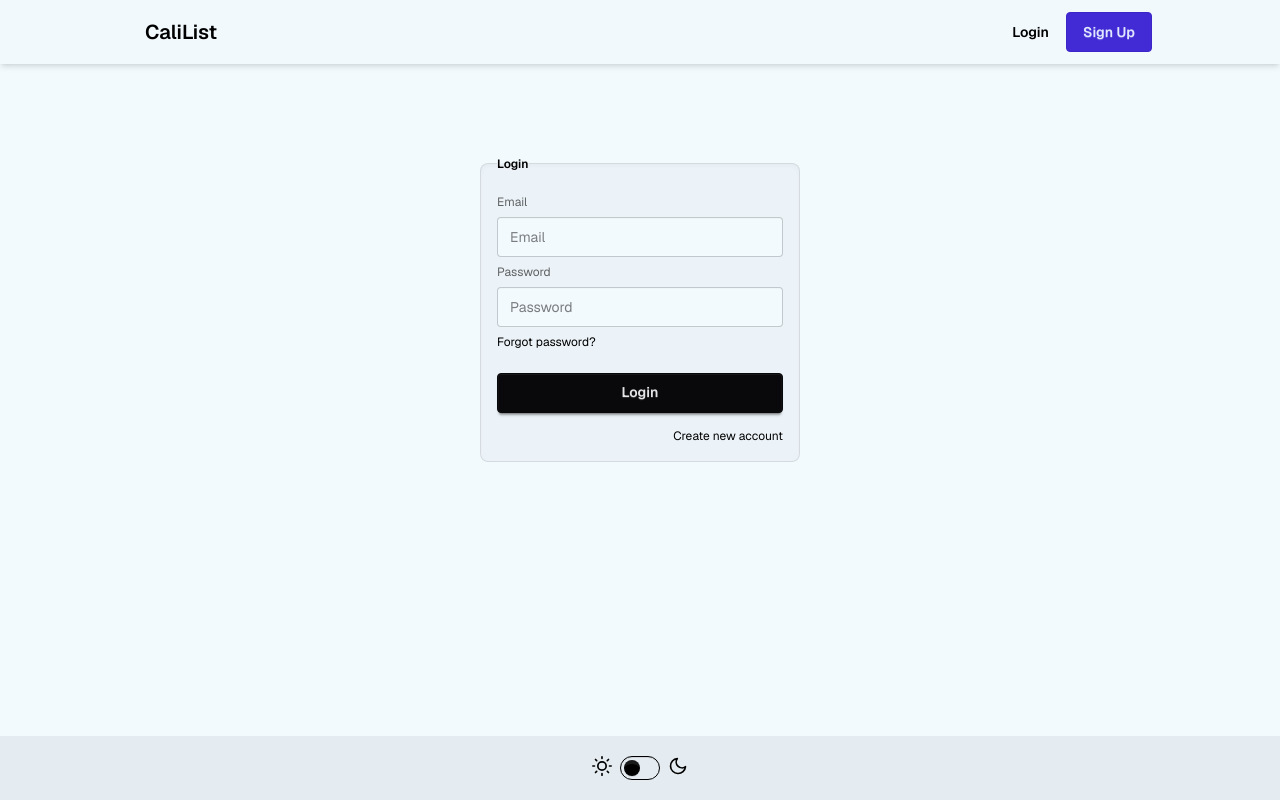
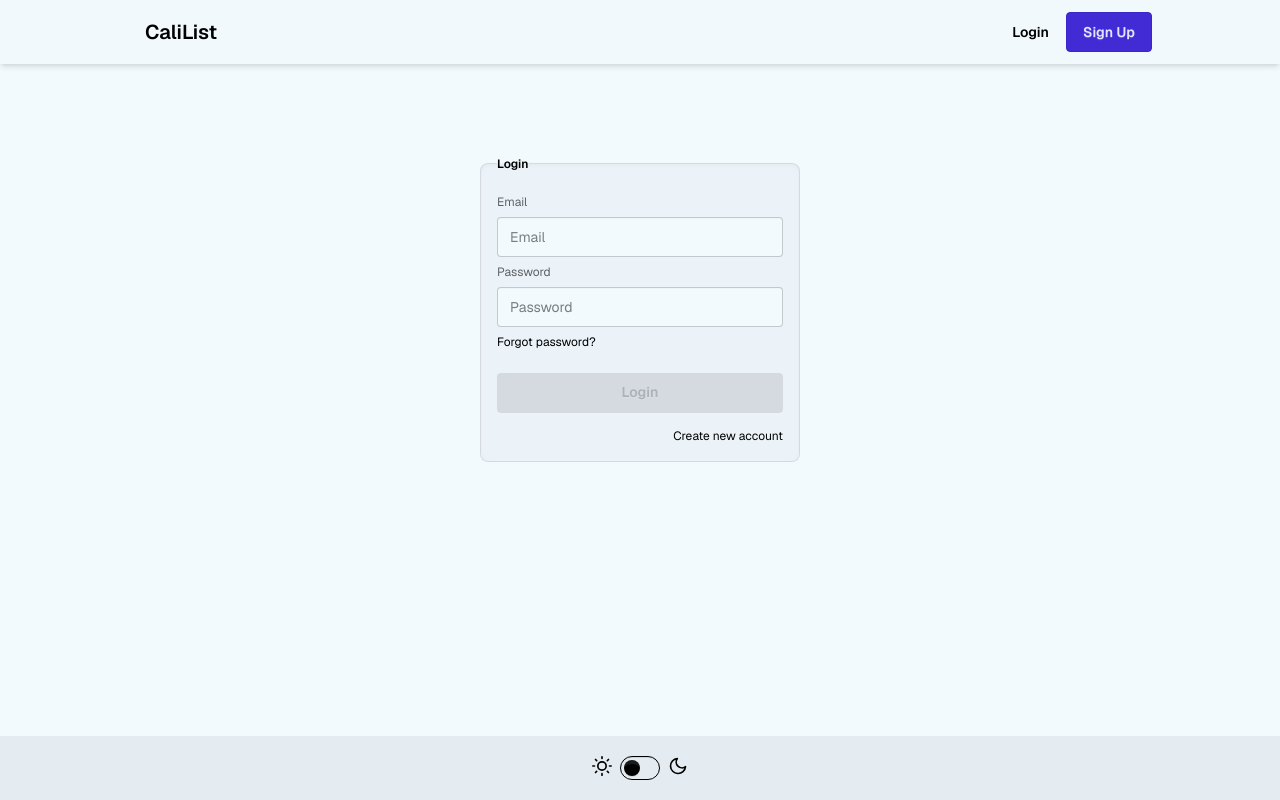
Before and after one commit to kr1s6/cali-list-nodejs-frontend, a Next.js app: page /login in a window 1280 px wide. Built offline with nearby package versions, Linux system fonts and the light colour scheme.

Commit message:
login page

```diff
--- a/src/app/login/page.js
+++ b/src/app/login/page.js
@@ -1,22 +1,110 @@
+'use client'
 import Link from "next/link";
+import { useEffect, useRef, useState } from "react";
+import { useRouter } from 'next/navigation';
 
 export default function Login() {
+  const [isDisabled, setIsDisabled] = useState(true);
+  const [isBackendError, setIsBackendError] = useState(false);
+  const [errorValue, setErrorValue] = useState(null);
+  const router = useRouter();
+
+  const [emailIsTouched, emailSetIsTouched] = useState(false);
+  const [passwordIsTouched, passwordSetIsTouched] = useState(false);
+
+  const [emailValue, setEmailValue] = useState('');
+  const [passwordValue, setPasswordValue] = useState('');
+
+  const [emailIsValid, setEmailIsValid] = useState(false);
+  const [passwordIsValid, setPasswordIsValid] = useState(false);
+
+  const refs = {
+    password: useRef(null),
+    email: useRef(null),
+  };
+
+  useEffect(() => {
+    if (passwordIsValid && emailIsValid) {
+      setIsDisabled(false);
+    } else {
+      setIsDisabled(true);
+    }
+  }, [emailIsValid, passwordIsValid]);
+
+  useEffect(() => {
+    if (refs.email.current) {
+      setEmailIsValid(refs.email.current.checkValidity());
+    }
+  }, [emailValue]);
+
+  useEffect(() => {
+    if (refs.password.current) {
+      setPasswordIsValid(refs.password.current.checkValidity());
+    }
+  }, [passwordValue]);
+
+
+  const loginPostRequest = async () => {
+    const requestBody = {
+      email: emailValue,
+      password: passwordValue,
+    };
+    try {
+      const response = await fetch("http://localhost:8080/api/user/login", {
+        method: "POST",
+        headers: {
+          'Content-Type': 'application/json',
+        },
+        body: JSON.stringify(requestBody),
+      });
+
+      if (!response.ok) {
+        const error = await response.text();
+        setErrorValue(error);
+        setIsBackendError(true);
+        console.log(`Error ${response.status}: ${error}`);
+        return;
+      }
+
+      setIsBackendError(false);
+      const successMessage = await response.text();
+      console.log("Response:", successMessage);
+      // router.push();
+
+    } catch (error) {
+      console.log('An error occurred:', error.message);
+      router.push('/error');
+    }
+  };
+
   return (
     <div className="hero min-h-[60vh]">
       <fieldset className="fieldset bg-base-200 border-neutral/10 rounded-box
       w-xs border p-4 inset-shadow-sm inset-shadow-base-300">
         <legend className="fieldset-legend">Login</legend>
 
-        <label className="label">Email</label>
-        <input type="email" className="input" placeholder="Email" />
+        <label htmlFor="emailInput" className="label">Email</label>
+        <input ref={refs.email} id="emailInput" className="input" placeholder="Email" required
+          value={emailValue} onChange={e => setEmailValue(e.target.value)}
+          onBlur={() => emailSetIsTouched(true)} />
+        {emailIsTouched && !emailIsValid && (
+          <div className="validator-hint">Enter email address</div>
+        )}
 
-        <label className="label">Password</label>
-        <input type="password" className="input" placeholder="Password" />
+        <label htmlFor="passwordInput" className="label">Password</label>
+        <input ref={refs.password} type="password" id="passwordInput" className="input" placeholder="Password" required
+          value={passwordValue} onChange={e => setPasswordValue(e.target.value)}
+          onBlur={() => passwordSetIsTouched(true)} />
+        {passwordIsTouched && !passwordIsValid && (
+          <div className="validator-hint">Enter password</div>
+        )}
 
         <div>
           <Link href="/login/passwrod-recovery" className="link link-hover">Forgot password?</Link>
         </div>
-        <button className="btn btn-neutral mt-4">Login</button>
+
+        <button className="btn btn-neutral mt-4" disabled={isDisabled} onClick={loginPostRequest}>Login</button>
+        {isBackendError && (<p className="validator-hint">{errorValue}</p>)}
 
         <div className="mt-2 w-full flex justify-end">
           <Link href="/registration" className="link link-hover">Create new account</Link>
--- a/src/app/registration/page.js
+++ b/src/app/registration/page.js
@@ -66,7 +66,7 @@ export default function Registration() {
       password: passwordValue,
     };
     try {
-      const response = await fetch("http://localhost:8080/api/user", {
+      const response = await fetch("http://localhost:8080/api/user/register", {
         method: "POST",
         headers: {
           'Content-Type': 'application/json',
@@ -80,12 +80,12 @@ export default function Registration() {
         setIsBackendError(true);
         console.log(`Error ${response.status}: ${error}`);
         return;
-      } else {
-        setIsBackendError(false);
       }
 
-      const json = await response.json();
-      console.log("Response:", json);
+      setIsBackendError(false);
+      const successMessage = await response.text();
+      console.log("Response:", successMessage);
+      // router.push();
 
     } catch (error) {
       console.log('An error occurred:', error.message);
```
